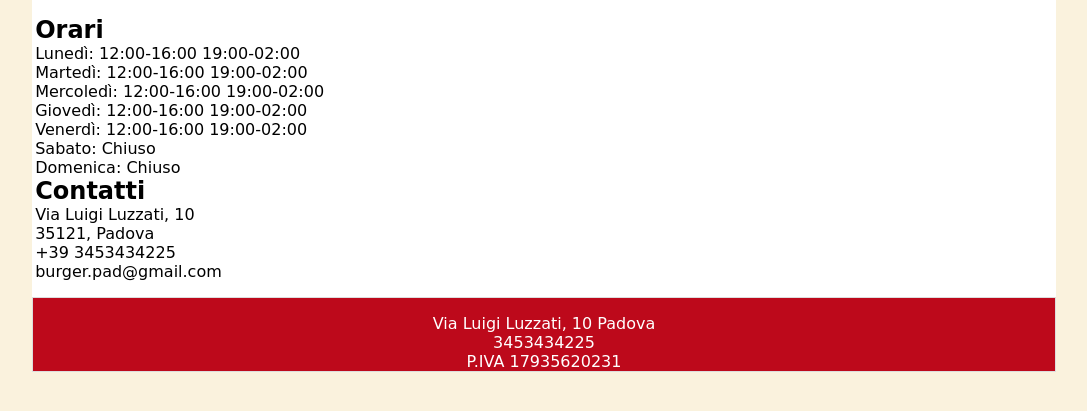
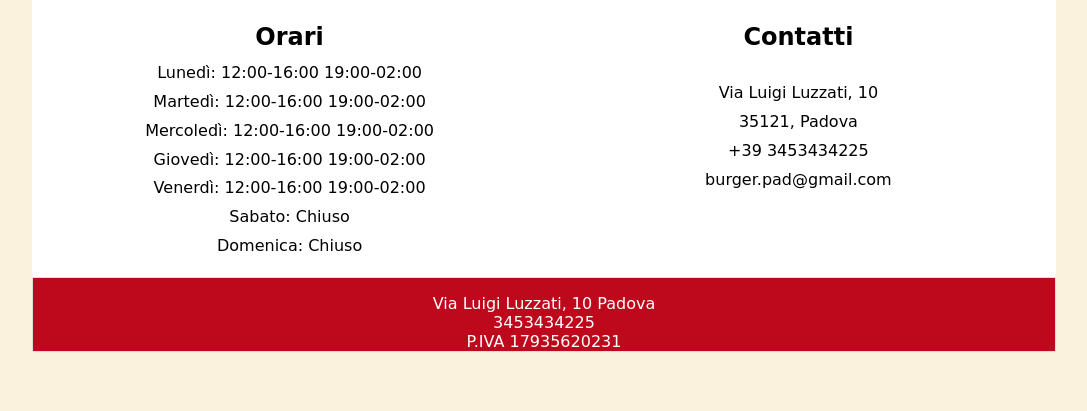
Before and after one commit to Edivad99/Burger-TecWeb, a PHP site: page /contatti.html in a window 1280 px wide. Shown: the part 196-607 px from the top of the page, without its empty margins (96-1183 px from the left). Run offline with PHP 8.4, Linux system fonts and the light colour scheme.

Commit message:
Modificato stile pagina Contatti e aggiunta interlinea
Creato stile css per la pagina Contatti con l'utilizzo di flexbox; aggiunta interlinea di 1.8 nel contenutoGenerale

```diff
--- a/contatti.html
+++ b/contatti.html
@@ -39,8 +39,9 @@
         <p>Ti trovi in: <a id="linkBreadcrumb" href="index.html" lang="en">Home</a> > Contatti</p>
     </nav>
 
-    <div id="contenutoGenerale">
-        <h2 class="hcont">Orari</h2>
+    <div id="contenutoGeneraleC">
+        <div>
+            <h2>Orari</h2>
             <p id="orari">
                 Lunedì:    12:00-16:00 19:00-02:00 <br>
                 Martedì:   12:00-16:00 19:00-02:00 <br>
@@ -49,6 +50,8 @@
                 Venerdì:   12:00-16:00 19:00-02:00 <br>
                 Sabato:    Chiuso   <br>
                 Domenica:  Chiuso
+        </div>
+        <div>
             </p>
             <h2>Contatti</h2>
             <p id="contatti">
@@ -56,6 +59,7 @@
                 35121, Padova <br>
                 +39 3453434225 <br>
                 burger.pad@gmail.com
+        </div>
         </p>
     </div>
 
--- a/css/style.css
+++ b/css/style.css
@@ -79,6 +79,7 @@ header h1 {
         BREADCRUMB
 =================================
 */
+
 #linkBreadcrumb {
     text-decoration: none;
     background-color: white;
@@ -103,6 +104,7 @@ header h1 {
 
 #contenutoGenerale {
     background-color: white;
+    line-height: 1.8;
     padding: 1em 0.2em 1em 0.2em;
 }
 
@@ -145,3 +147,25 @@ footer {
     padding-top: 1em;
     margin-bottom: 2em;
 }
+
+/*
+=================================
+        CONTATTI
+=================================
+*/
+
+#contenutoGeneraleC {
+    background-color: white;
+    padding: 1em 0.2em 1em 0.2em;
+    display: flex;
+    line-height: 1.8;
+}
+
+#contenutoGeneraleC div {
+    flex: 1 1 200px;
+    text-align: center;
+}
+
+#contatti {
+    padding-top: 1.25em;
+}
```
Lines whose indentation alone changed are shown as unchanged.
